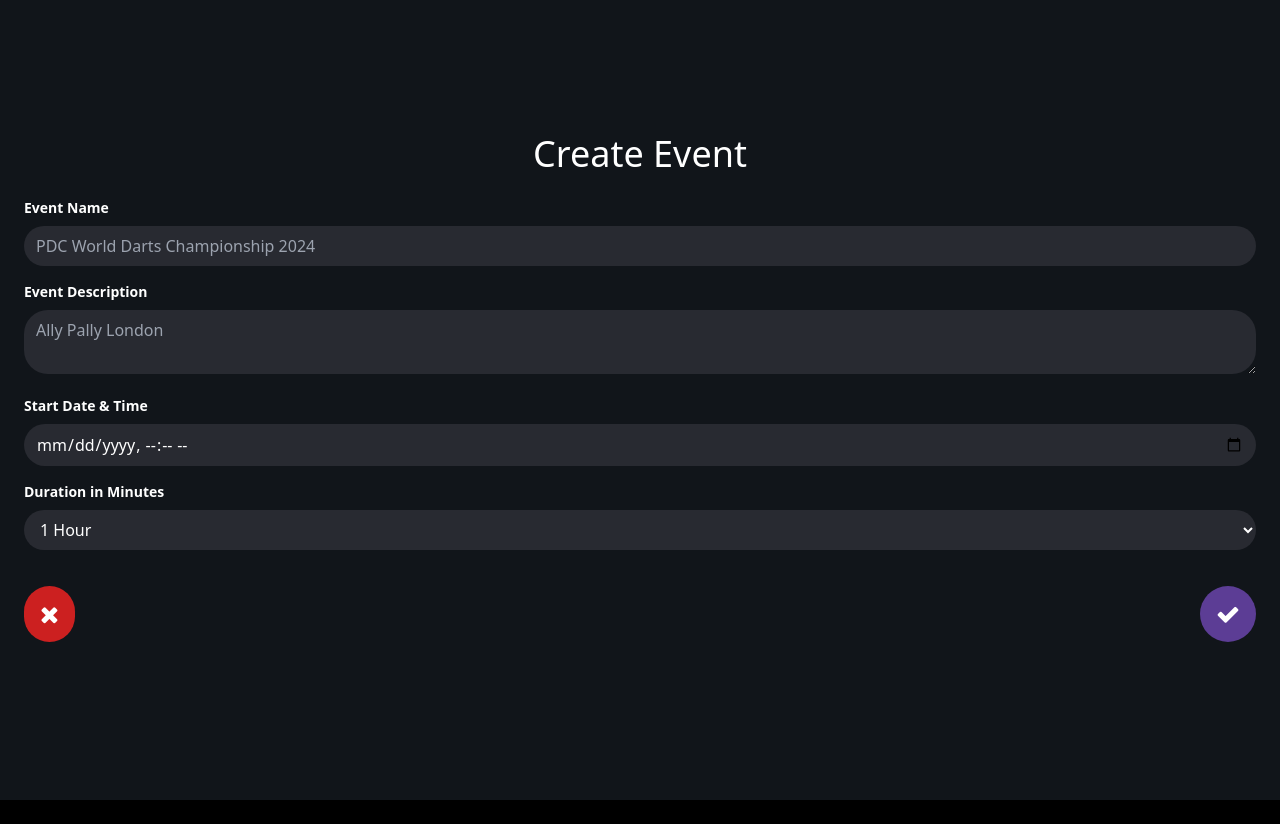
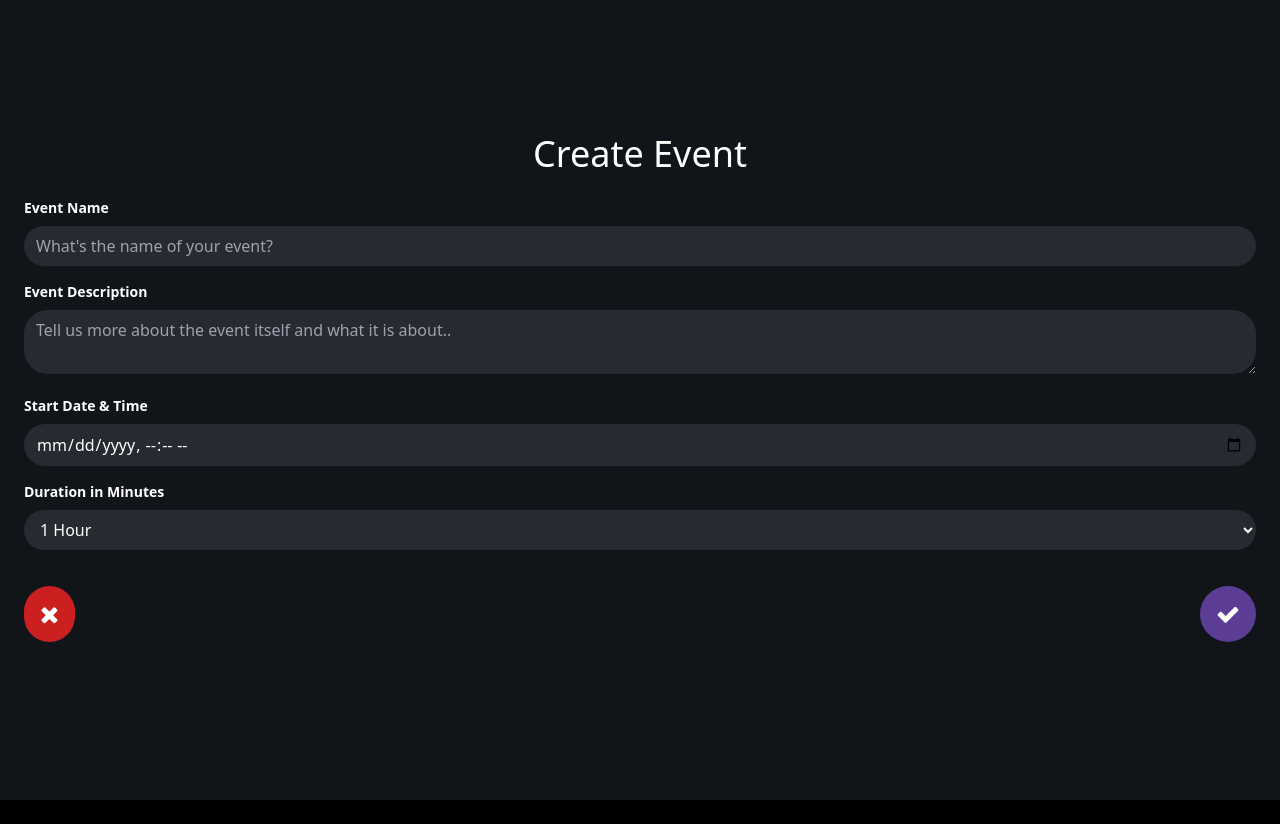
Before and after one commit to relievers/relive, a SvelteKit app in the folder frontend/: page /createevent in a window 1280 px wide. Built offline with nearby package versions, Linux system fonts and the light colour scheme; what tailwindcss-safe-area would draw is missing.

Commit message:
Adjust placeholders

```diff
--- a/frontend/src/routes/createevent/+page.svelte
+++ b/frontend/src/routes/createevent/+page.svelte
@@ -22,12 +22,12 @@
         <form class="p-6 rounded-lg w-full h-full flex flex-col">
             <div class="mb-4">
                 <label for="event-name" class="block text-white text-sm font-bold mb-2">Event Name</label>
-                <input required type="text" id="event-name" name="event-name" class="border-none rounded-full w-full py-2 px-3 text-white bg-gray-200 focus:outline-none focus:border-blue-500" style="background-color: #282A31;" placeholder="PDC World Darts Championship 2024">
+                <input required type="text" id="event-name" name="event-name" class="border-none rounded-full w-full py-2 px-3 text-white bg-gray-200 focus:outline-none focus:border-blue-500" style="background-color: #282A31;" placeholder="What's the name of your event?">
             </div>
 
             <div class="mb-4">
                 <label for="event-description" class="block text-white text-sm font-bold mb-2">Event Description</label>
-                <textarea required id="event-description" name="event-description" class="border-none rounded-3xl w-full py-2 px-3 text-white bg-gray-200 focus:outline-none focus:border-blue-500" style="background-color: #282A31;" placeholder="Ally Pally London"></textarea>
+                <textarea required id="event-description" name="event-description" class="border-none rounded-3xl w-full py-2 px-3 text-white bg-gray-200 focus:outline-none focus:border-blue-500" style="background-color: #282A31;" placeholder="Tell us more about the event itself and what it is about.."></textarea>
             </div>
 
             <div class="mb-4">
```
